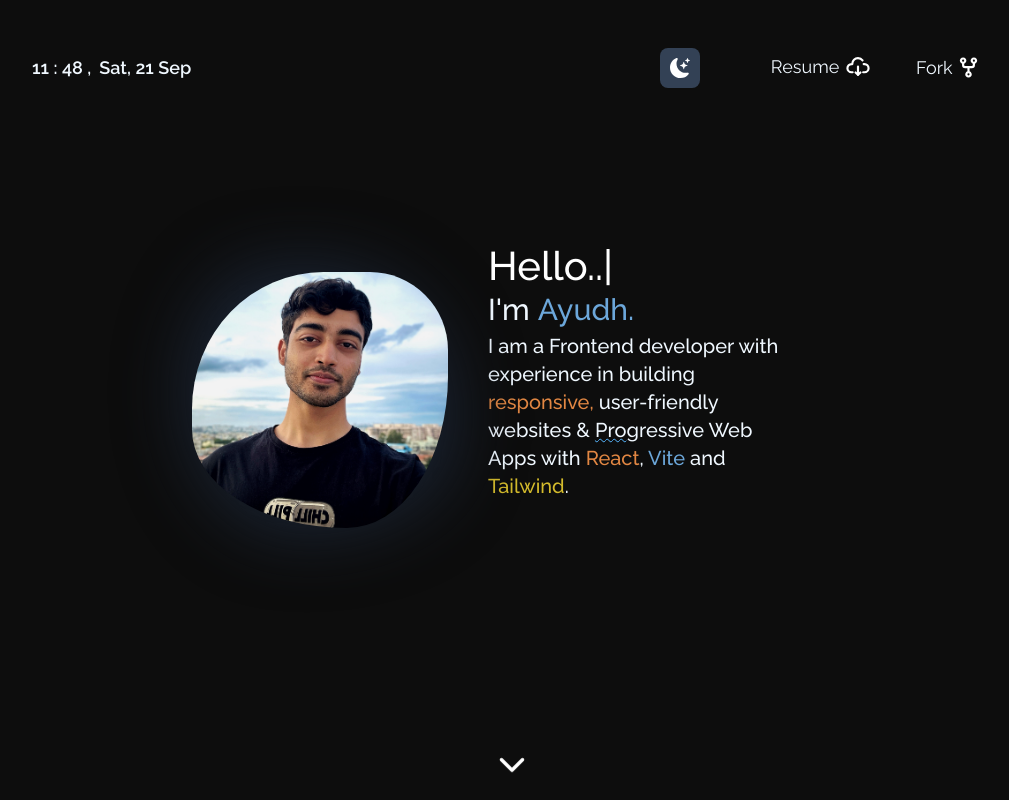
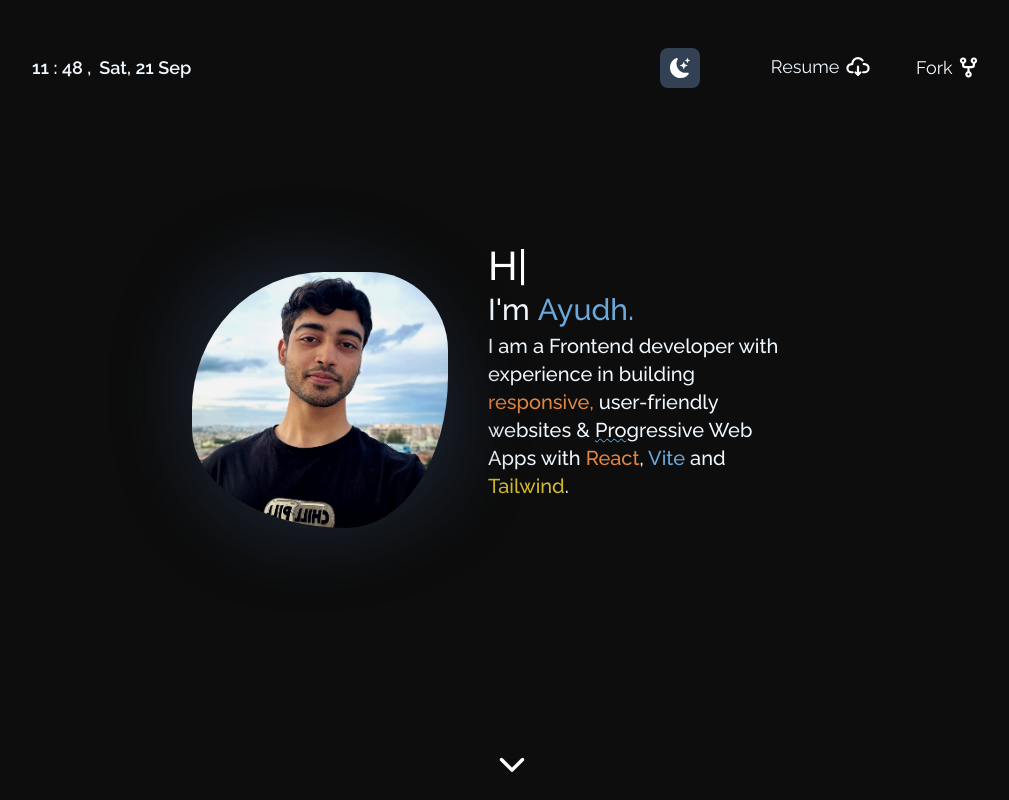
Before and after one commit to makersmecca/Portfolio, a React (Vite) app: page / in a window 1280 px wide. Shown: the top 800 px of the page, without its empty margins (128-1137 px from the left). Built offline with nearby package versions, Linux system fonts and the light colour scheme; a web font is replaced by a local one.

Commit message:
updated typing speed

```diff
--- a/src/Components/TypingAnimate.jsx
+++ b/src/Components/TypingAnimate.jsx
@@ -31,6 +31,7 @@ const TypingAnimate = ({ splashStatus, isLight }) => {
       id="typeText"
     >
       <TypeAnimation
+        preRenderFirstString={true}
         sequence={[
           "Hi...", // Types 'One'
           3000,
@@ -39,6 +40,8 @@ const TypingAnimate = ({ splashStatus, isLight }) => {
           "Hi there...", // Types 'Three' without deleting 'Two'
           2500,
         ]}
+        speed={{ type: "keyStrokeDelayInMs", value: 40 }}
+        deletionSpeed={{ type: "keyStrokeDelayInMs", value: 70 }}
         wrapper="span"
         cursor={true}
         repeat={Infinity}
```
